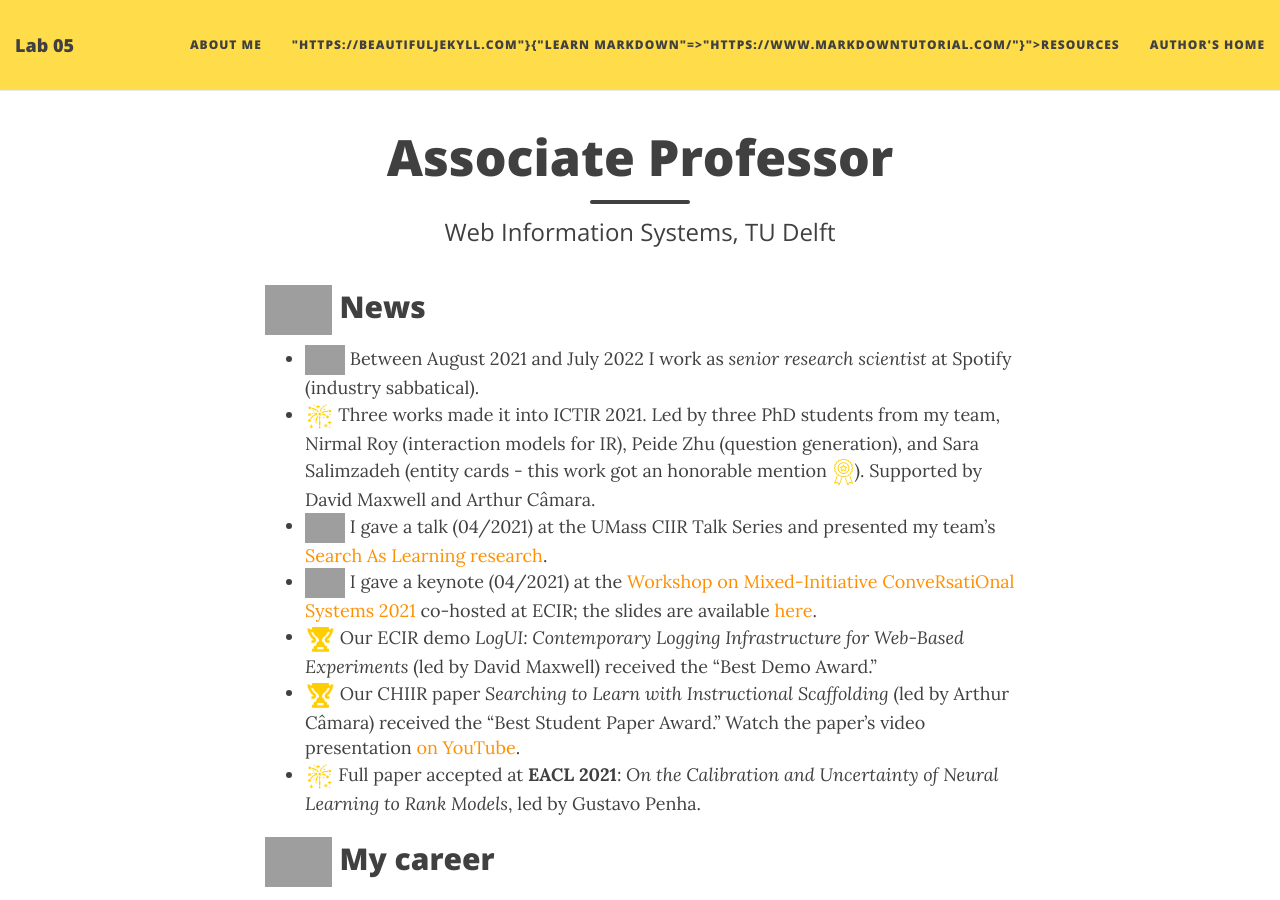
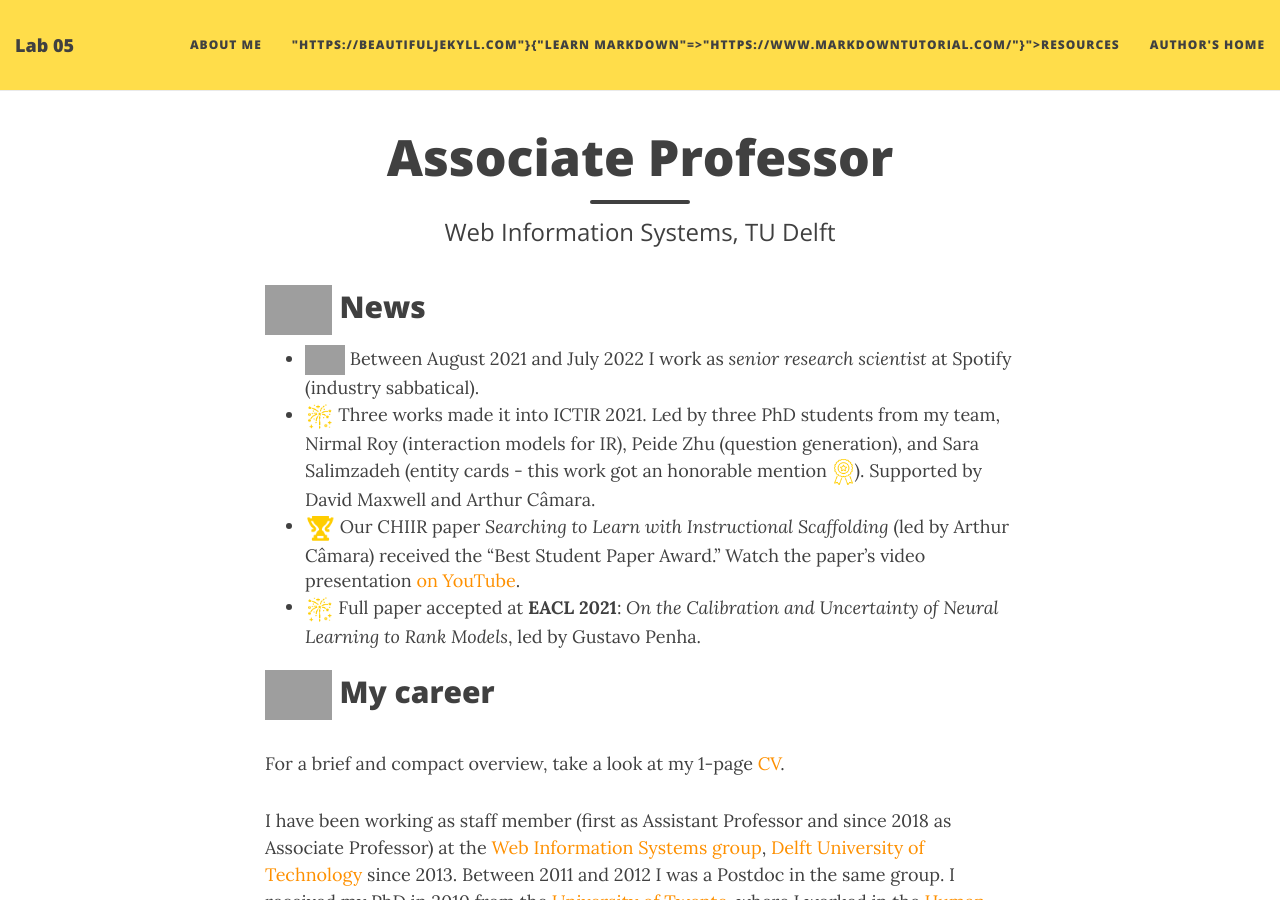
Before and after one commit to AmyTrumpower/lab05, a Jekyll site: the page built from index.md, in a window 1280 px wide and 900 px high. Built offline with Jekyll 4.4.1, drawn with Linux system fonts in a browser that asks for light colours; nearby versions of some CDN libraries; comment, search, counter and statistics services are not loaded; grey boxes are pictures that could not be loaded.

Commit message:
Update index.md

```diff
--- a/index.md
+++ b/index.md
@@ -4,17 +4,14 @@ title:  Associate Professor
 subtitle: Web Information Systems, TU Delft
 ---
 
-## <img src="../img/news.png" height="50px"> News
-- <img src="../img/spotify.png" height="30px"> Between August 2021 and July 2022 I work as *senior research scientist* at Spotify (industry sabbatical).
-- <img src="../img/fireworks.png" height="30px"> Three works made it into  ICTIR 2021. Led by three PhD students from my team, Nirmal Roy (interaction models for IR), Peide Zhu (question generation), and Sara Salimzadeh
+## <img src="/img/news.png" height="50px"> News
+- <img src="/img/spotify.png" height="30px"> Between August 2021 and July 2022 I work as *senior research scientist* at Spotify (industry sabbatical).
+- <img src="/img/fireworks.png" height="30px"> Three works made it into  ICTIR 2021. Led by three PhD students from my team, Nirmal Roy (interaction models for IR), Peide Zhu (question generation), and Sara Salimzadeh
  (entity cards - this work got an honorable mention <img src="../img/honorable.png" height="30px">). Supported by David Maxwell and Arthur Câmara.
-- <img src="../img/microphone.png" height="30px"> I gave a talk (04/2021) at the UMass CIIR Talk Series and presented my team's [Search As Learning research](https://docs.google.com/presentation/d/e/2PACX-1vTngMwaUeToWKfFSwCS00pFadyKoukiLwkf0SzgRIkaV8lkgJFLL5p_Dmmo-G7YKnsByx0vwtAbq6aT/pub?start=false&loop=false&delayms=3000).
-- <img src="../img/microphone.png" height="30px"> I gave a keynote (04/2021) at the [Workshop on Mixed-Initiative ConveRsatiOnal Systems 2021](https://micros2021.github.io/) co-hosted at ECIR; the slides are available [here](https://docs.google.com/presentation/d/e/2PACX-1vRT--7x9Vuu3gLY7s2PHWoEXDTGVrUuPi1CelWIx5IC8NagYJsJveYpBXWP2NbY2GNSgb1a_Dh7CP86/pub?start=false&loop=false&delayms=3000).
-- <img src="../img/award.png" height="30px"> Our ECIR demo *LogUI: Contemporary Logging Infrastructure for Web-Based Experiments* (led by David Maxwell) received the "Best Demo Award."
-- <img src="../img/award.png" height="30px"> Our CHIIR paper *Searching to Learn with Instructional Scaffolding* (led by Arthur Câmara) received the "Best Student Paper Award." Watch the paper's video presentation [on YouTube](https://www.youtube.com/watch?v=U38wcNvUUhY).
+- <img src="/img/award.png" height="30px"> Our CHIIR paper *Searching to Learn with Instructional Scaffolding* (led by Arthur Câmara) received the "Best Student Paper Award." Watch the paper's video presentation [on YouTube](https://www.youtube.com/watch?v=U38wcNvUUhY).
 - <img src="../img/fireworks.png" height="30px"> Full paper accepted at **EACL 2021**: *On the Calibration and Uncertainty of Neural Learning to Rank Models*, led by Gustavo Penha.
 
-## <img src="../img/career.png" height="50px"> My career
+## <img src="/img/career.png" height="50px"> My career
 For a brief and compact overview, take a look at my 1-page [CV](../documents/Hauff_shortCV.pdf).
 
 I have been working as staff member (first as Assistant Professor and since 2018 as Associate Professor) at the [Web Information Systems group](http://www.wis.ewi.tudelft.nl/),
```
